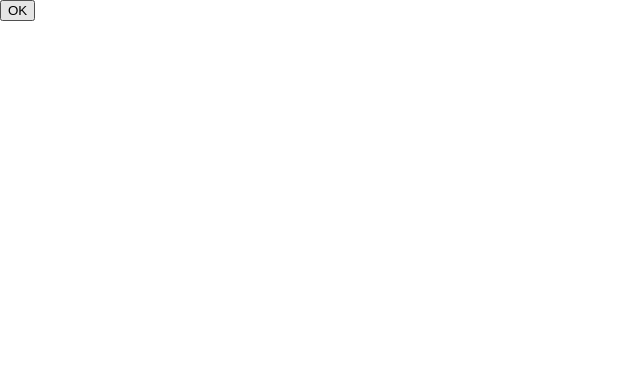
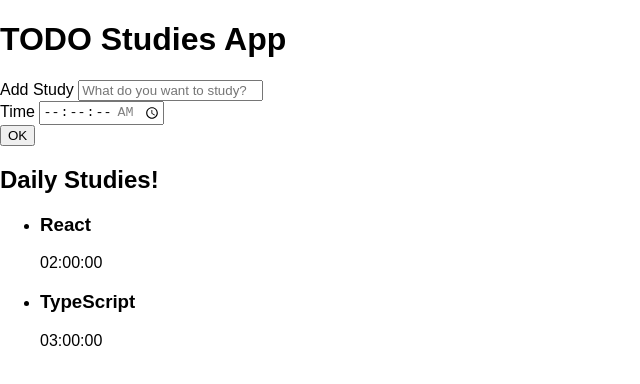
Before and after one commit to emiscode/react-typescript, a React (Create React App) app: page / in a window 1280 px wide. Shown: the top 384 px of the page, without its empty margins (0-640 px from the left). Built offline with nearby package versions, Linux system fonts and the light colour scheme.

Commit message:
Render a list dinamically

```diff
--- a/src/App.tsx
+++ b/src/App.tsx
@@ -1,9 +1,12 @@
-import Button from './components/Button';
+import Form from './components/Form';
+import List from './components/List';
 
 function App() {
   return (
     <div className="App">
-      <Button />
+      <h1> TODO Studies App </h1>
+      <Form />
+      <List />
     </div>
   );
 }
--- a/src/components/Button/index.tsx
+++ b/src/components/Button/index.tsx
@@ -3,9 +3,7 @@
 class Button extends React.Component {
     render() {
         return (
-            <button>
-                OK
-            </button>
+            <button> OK </button>
         )
     }
 }
--- /dev/null
+++ b/src/components/Form/index.tsx
@@ -0,0 +1,36 @@
+import React from 'react';
+import Button from '../Button';
+
+class Form extends React.Component {
+    render() {
+        return (
+            <form>
+                <div>
+                    <label htmlFor='task'> Add Study </label>
+                    <input
+                        type='text'
+                        name='task'
+                        id='task'
+                        placeholder='What do you want to study?'
+                        required
+                    />
+                </div>
+                <div>
+                    <label htmlFor='time'> Time </label>
+                    <input
+                        type='time'
+                        name='time'
+                        id='time'
+                        step='1'
+                        min='00:00:00'
+                        max='01:30:00'
+                        required
+                    />
+                </div>
+                <Button />
+            </form>
+        )
+    }
+}
+
+export default Form;
--- /dev/null
+++ b/src/components/List/index.tsx
@@ -0,0 +1,30 @@
+import React from 'react';
+
+function List() {
+    const tasks = [
+        {
+            task: 'React',
+            time: '02:00:00'
+        },
+        {
+            task: 'TypeScript',
+            time: '03:00:00'
+        }
+    ];
+
+    return (
+        <aside>
+            <h2> Daily Studies! </h2>
+            <ul>
+                {tasks.map((item, index) => (
+                    <li key={index}>
+                        <h3> {item.task} </h3>
+                        <span> {item.time} </span>
+                    </li>
+                ))}
+            </ul>
+        </aside>
+    )
+}
+
+export default List;
```
